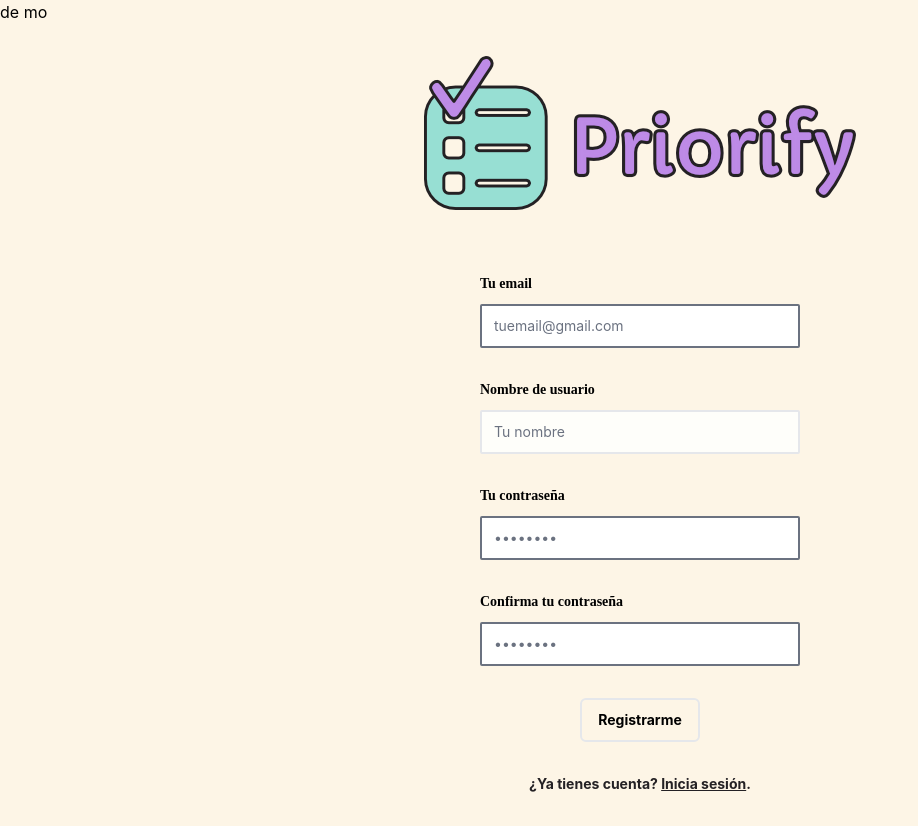
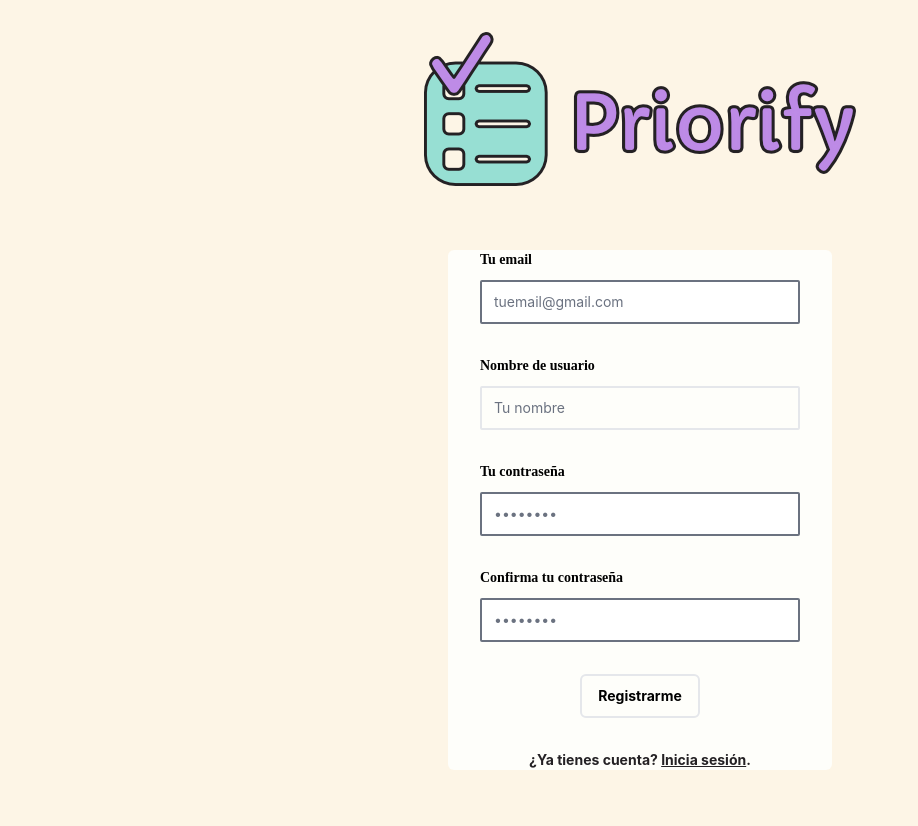
Before and after one commit to memugr/Priorify, a Laravel app: page /registro in a window 1280 px wide. Shown: the whole page, without its empty margins (0-918 px from the left). After the commit the page ends 770 px from the top, so only its background shows below. Run offline with Laravel 12, Linux system fonts and the light colour scheme; some libraries are stand-ins or nearby versions.

Commit message:
Cambios del merge

```diff
--- a/app/Http/Controllers/UsuarioController.php
+++ b/app/Http/Controllers/UsuarioController.php
@@ -44,7 +44,7 @@ class UsuarioController extends Controller
             'email.unique'            => 'Este correo electrónico ya está registrado.',
             'password.required'       => 'Debes introducir una contraseña.',
             'password.confirmed'      => 'Las contraseñas no coinciden.',
-            'password.min'            => 'La contraseña debe tener al menos 8 caracteres.',
+            'password.min'            => 'La contraseña debe tener al menos 6 caracteres.',
         ]);
 
 
--- a/resources/views/auth/registro.blade.php
+++ b/resources/views/auth/registro.blade.php
@@ -6,7 +6,7 @@
     <meta name="viewport" content="width=device-width, initial-scale=1.0">
     <meta http-equiv="X-UA-Compatible" content="ie=edge">
     <title>Priorify</title>
-    <link rel="icon" type="image/svg+xml" href="/img/favicon.webp">de mo
+    <link rel="icon" type="image/svg+xml" href="/img/favicon.webp">
     <link href="https://cdn.jsdelivr.net/npm/flowbite@4.0.1/dist/flowbite.min.css" rel="stylesheet" />
     <script src="https://cdn.jsdelivr.net/npm/@tailwindcss/browser@4"></script>
     <link rel="stylesheet" href="public/temas/temas.css">
@@ -45,7 +45,7 @@
         @endif
     </div>
 
-    <form class="max-w-sm mx-auto rounded-md border-separate m-8 border-4 text:lavanda"
+    <form class="max-w-sm mx-auto rounded-md border-separate m-8 border-4 bg-nieve text:lavanda"
         action="{{ route('usuario.store') }}" method="POST">
         @csrf
         <div class="m-8">
```
